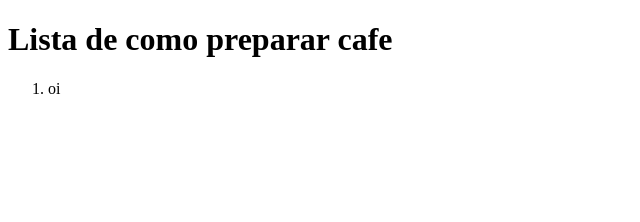
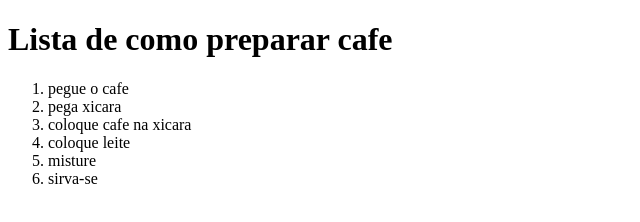
Before and after one commit to iurihildebrand/atividade-html-01, a plain HTML site: page listaOrdenadaENaoOrdenada/listacafe.html in a window 1280 px wide. Shown: the whole page, without its empty margins (0-640 px from the left). Drawn offline with Linux system fonts and the light colour scheme.

Commit message:
tutorial café

```diff
--- a/lista ord e nao ord/listacafe.html
+++ b/listaOrdenadaENaoOrdenada/listacafe.html
@@ -8,7 +8,12 @@
   <body>
     <h1>Lista de como preparar cafe</h1>
     <ol>
-      <li>oi</li>
+      <li>pegue o cafe</li>
+      <li>pega xicara</li>
+      <li>coloque cafe na xicara</li>
+      <li>coloque leite</li>
+      <li>misture</li>
+      <li>sirva-se</li>
     </ol>
   </body>
 </html>
```
Also changed, not shown: listaOrdenadaENaoOrdenada/lista.html (renamed from lista ord e nao ord/lista.html).
